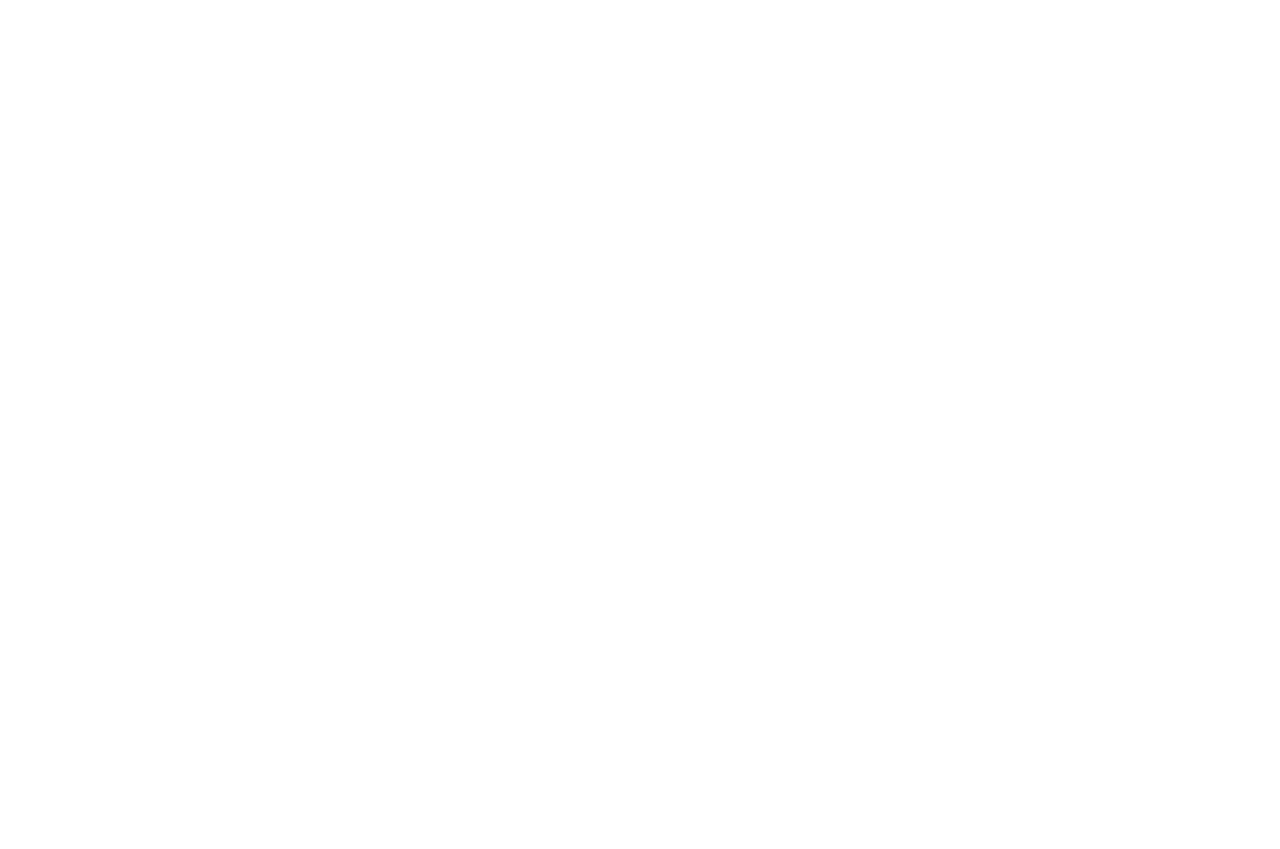
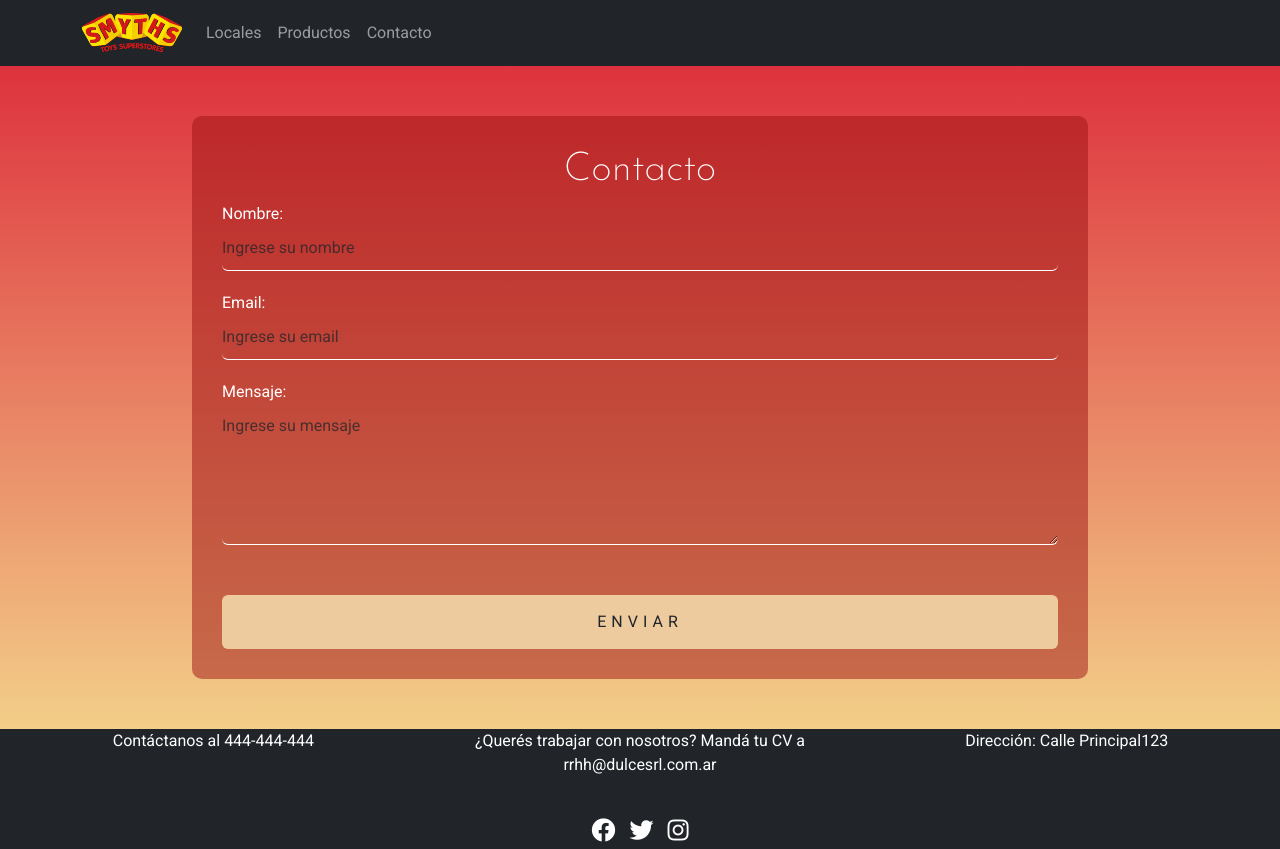
Before and after one commit to orianaferazzani/Entrega3, a website: page pages/contacto.html in a window 1280 px wide. Before the commit the page ends 800 px from the top, so only its background shows below. Drawn offline with nearby package versions, Linux system fonts and the light colour scheme.

Commit message:
animacion y sass

```diff
--- a/pages/contacto.html
+++ b/pages/contacto.html
@@ -0,0 +1,79 @@
+<!DOCTYPE html>
+<html lang="en">
+<head>
+    <meta charset="UTF-8">
+    <meta name="viewport" content="width=device-width, initial-scale=1.0">
+    <title>Contacto</title>
+    <link rel="shorcut icon" href="../imagenes/logo-.png">
+    <link rel="stylesheet" href="https://cdnjs.cloudflare.com/ajax/libs/font-awesome/5.15.3/css/all.min.css">
+    <link href="https://cdn.jsdelivr.net/npm/bootstrap@5.3.0/dist/css/bootstrap.min.css" rel="stylesheet" integrity="sha384-9ndCyUaIbzAi2FUVXJi0CjmCapSmO7SnpJef0486qhLnuZ2cdeRhO02iuK6FUUVM" crossorigin="anonymous">
+   <link rel="stylesheet" href="../css/styles.css">
+
+</head>
+<body>
+    <!-- Barra de navegación -->
+  <nav class="navbar navbar-expand-lg navbar-dark bg-dark">
+    <div class="container">
+      <a class="navbar-brand" href="../index.html"><img class="imglogo" src="../imagenes/logo-.png" alt="Logo de Mi Sitio" class="navbar-logo"></a>
+      <button class="navbar-toggler" type="button" data-bs-toggle="collapse" data-bs-target="#navbarNav" aria-controls="navbarNav" aria-expanded="false" aria-label="Toggle navigation">
+        <span class="navbar-toggler-icon"></span>
+      </button>
+      <div class="collapse navbar-collapse" id="navbarNav">
+        <ul class="navbar-nav ml-auto">
+          <li class="nav-item">
+            <a class="nav-link" href="../pages/locales.html">Locales</a>
+          </li>
+          <li class="nav-item">
+            <a class="nav-link" href="../pages/productos.html">Productos</a>
+          </li>
+          <li class="nav-item">
+            <a class="nav-link" href="../pages/contacto.html">Contacto</a>
+          </li>
+        </ul>
+      </div>
+    </div>
+  </nav>
+  <section>
+    <div class="containerContacto">
+        <h1>Contacto</h1>
+        <form>
+          <div class="form-group">
+            <label for="nombre">Nombre:</label>
+            <input type="text" class="form-control" id="nombre" placeholder="Ingrese su nombre">
+          </div>
+          <div class="form-group">
+            <label for="email">Email:</label>
+            <input type="email" class="form-control" id="email" placeholder="Ingrese su email">
+          </div>
+          <div class="form-group">
+            <label for="mensaje">Mensaje:</label>
+            <textarea class="form-control" id="mensaje" rows="5" placeholder="Ingrese su mensaje"></textarea>
+          </div>
+          <button type="submit" class="btn">Enviar</button>
+        </form>
+      </div>
+  </section>
+  <!-- inicio footer -->
+  <footer class="container-fluid bg-dark text-white text-center">
+    <div class="row">
+      <div class="col-md-4">
+        <p>Contáctanos al 444-444-444</p>
+      </div>
+      <div class="col-md-4 link">
+        <p>¿Querés trabajar con nosotros? Mandá tu CV a <a class="mail" href="rrhh@dulcesrl.com.ar">rrhh@dulcesrl.com.ar</a></p>
+      </div>
+      <div class="col-md-4">
+        <p>Dirección: Calle Principal123</p>
+      </div>
+    </div>
+    <div class="row social-icons">
+      <div class="col-md-12">
+        <a href="#" class="social-icon"><i class="fab fa-facebook"></i></a>
+        <a href="#" class="social-icon"><i class="fab fa-twitter"></i></a>
+        <a href="#" class="social-icon"><i class="fab fa-instagram"></i></a>
+      </div>
+    </div>
+  </footer>
+</body>
+<script src="https://cdn.jsdelivr.net/npm/bootstrap@5.3.0/dist/js/bootstrap.bundle.min.js" integrity="sha384-geWF76RCwLtnZ8qwWowPQNguL3RmwHVBC9FhGdlKrxdiJJigb/j/68SIy3Te4Bkz" crossorigin="anonymous"></script>
+</html>
--- /dev/null
+++ b/scss/content/_animaciones.scss
@@ -0,0 +1,15 @@
+.animacion1 {
+    animation: moveText 4s infinite;
+  }
+
+  @keyframes moveText {
+    0%, 100% {
+      transform: translateX(0);
+    }
+    25% {
+      transform: translateX(40px);
+    }
+    75% {
+      transform: translateX(-40px);
+    }
+  }
--- /dev/null
+++ b/scss/content/_fondos.scss
@@ -0,0 +1,5 @@
+
+body{
+    background: linear-gradient($rojo,$fondo);
+    font-family: 'Roboto';
+}
--- /dev/null
+++ b/scss/content/_footer.scss
@@ -0,0 +1,28 @@
+.footer {
+    padding: 20px 0;
+  }
+
+  .footer p {
+    margin-bottom: 5px;
+  }
+
+  .mail:link, .mail:visited, .mail:hover, .mail:active{
+    text-decoration: none;
+    color: #fff;
+  }
+
+  .social-icons {
+    margin-top: 20px;
+  }
+
+  .social-icon {
+    display: inline-block;
+    margin: 0 5px;
+    font-size: 24px;
+    color: #fff;
+    text-decoration: none;
+  }
+
+  .social-icon:hover {
+    color: #ffffff;
+  }
--- a/scss/styles.scss
+++ b/scss/styles.scss
@@ -1,11 +1,16 @@
 @import 'content/colores';
+@import url('https://fonts.googleapis.com/css2?family=Josefin+Sans:wght@200&display=swap');
 @import url('https://fonts.googleapis.com/css2?family=Roboto:wght@400;700&display=swap');
-@import 'content/medidas-pprincipal';
+@import 'content/footer';
+@import 'content/animaciones';
+@import 'content/fondos';
+
+h1{
+    font-family:'Josefin Sans', sans-serif ;
+}
+
 //pag principal
-body{
-    background-color:$fondo;
-    font-family: 'Roboto';
-}
+
 .encabezado{
     background-color:$rojo;
     color:$amarillo;
@@ -15,18 +20,82 @@ body{
     text-align: center;
     color:$rojo;
 }
-.animacion {
-    animation: moveText 4s infinite;
+.imgenvio{
+    border-radius: 50%;
+    width: 400px;
+    display: block;
+    margin-left: auto;
+    margin-right: auto;
+}
+.img{
+    display: block;
+    margin-left: auto;
+    margin-right: auto;
+    width: 700px;
+}
+.video{
+    display: block;
+    margin: 0 auto;
+    border-radius: 10px;
+    width: 700px;;
+    height: 300px;
+}
+
+@media only screen and (max-width: 768px) {
+    .imgenvio{
+        width: 85%;
+    }
+    .img{
+        width: 75%;
+    }
+
+    .video {
+      width: 85%;
+    }
   }
 
-  @keyframes moveText {
-    0%, 100% {
-      transform: translateX(0);
+//pag de contacto
+.containerContacto{
+    margin: 50px auto;
+    width: 70%;
+    padding: 30px;
+    background:rgba(157, 19, 19, 0.5);
+    border-radius: 10px;
+    h1{
+        text-align: center;
+        color: #fff;
+      }
+}
+.form-group{
+    label{
+        color: rgb(255, 255, 255);
     }
-    25% {
-      transform: translateX(40px);
+    input{
+        width: 100%;
+        padding: 10px 0 ;
+        color: aliceblue;
+        background: transparent ;
+        border: none;
+        border-bottom: 1px solid #fff;
+        margin-bottom: 20px;
     }
-    75% {
-      transform: translateX(-40px);
+    textarea{
+        width: 100%;
+        padding: 10px 0 ;
+        color: aliceblue;
+        background: transparent ;
+        border: none;
+        border-bottom: 1px solid #fff;
+        margin-bottom: 20px;
     }
-  }
+}
+.btn{
+    background-color: rgb(238, 203, 158);
+    border:none;
+    letter-spacing: 5px; /*para que las letras esten mas separadas*/
+    text-transform: uppercase; /*todo se convierte en mayuscula */
+    cursor: pointer; /*el cursor cambia a una manito*/
+    padding: 15px;
+    margin-top: 30px;
+    width: 100%;
+}
```
Also changed, not shown: index.html (+16 -4 lines), scss/content/_medidas-pprincipal.scss (deleted, +0 -33 lines), css/styles.css, imagenes/logo.png (deleted), 1 other file.
